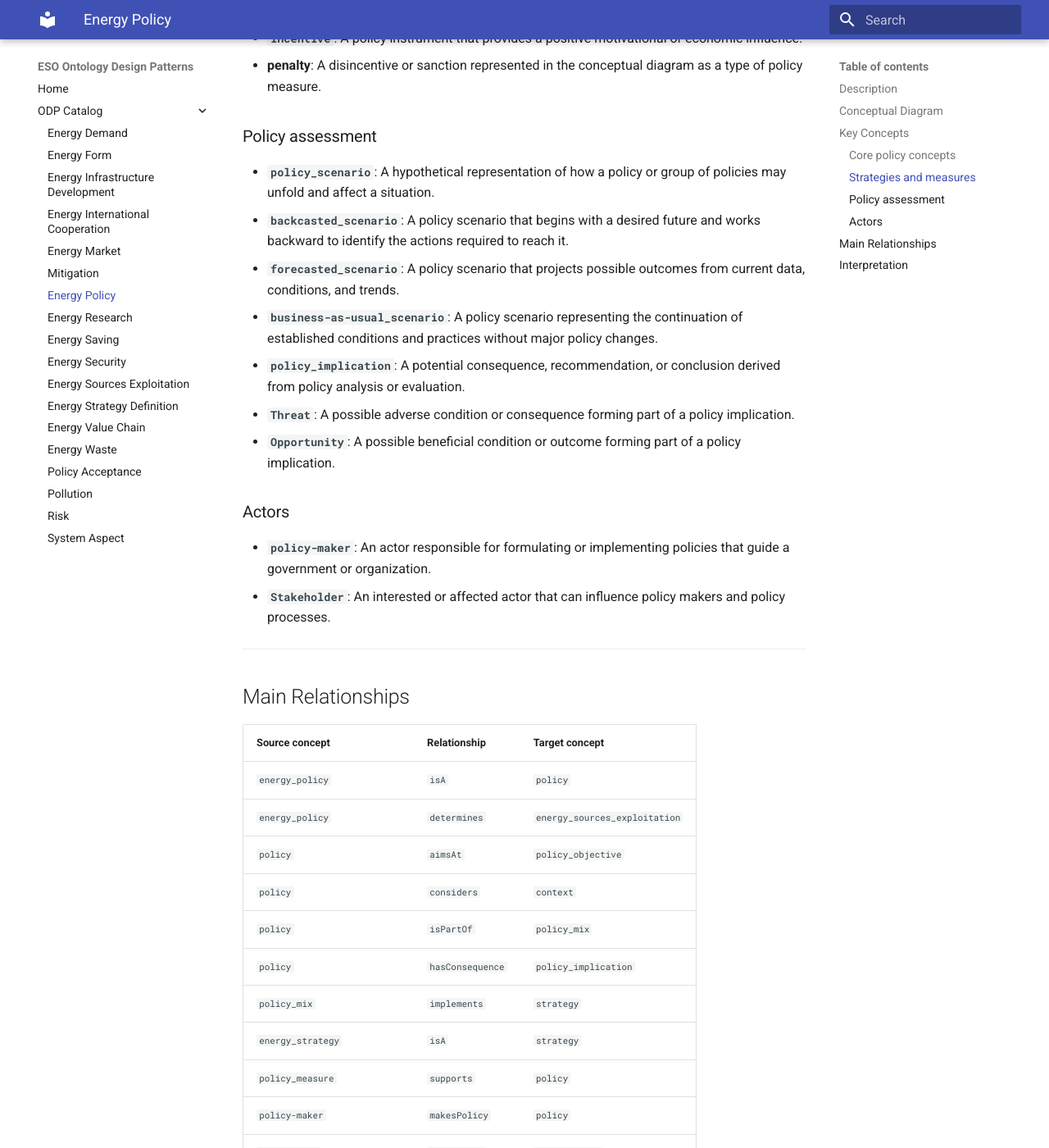
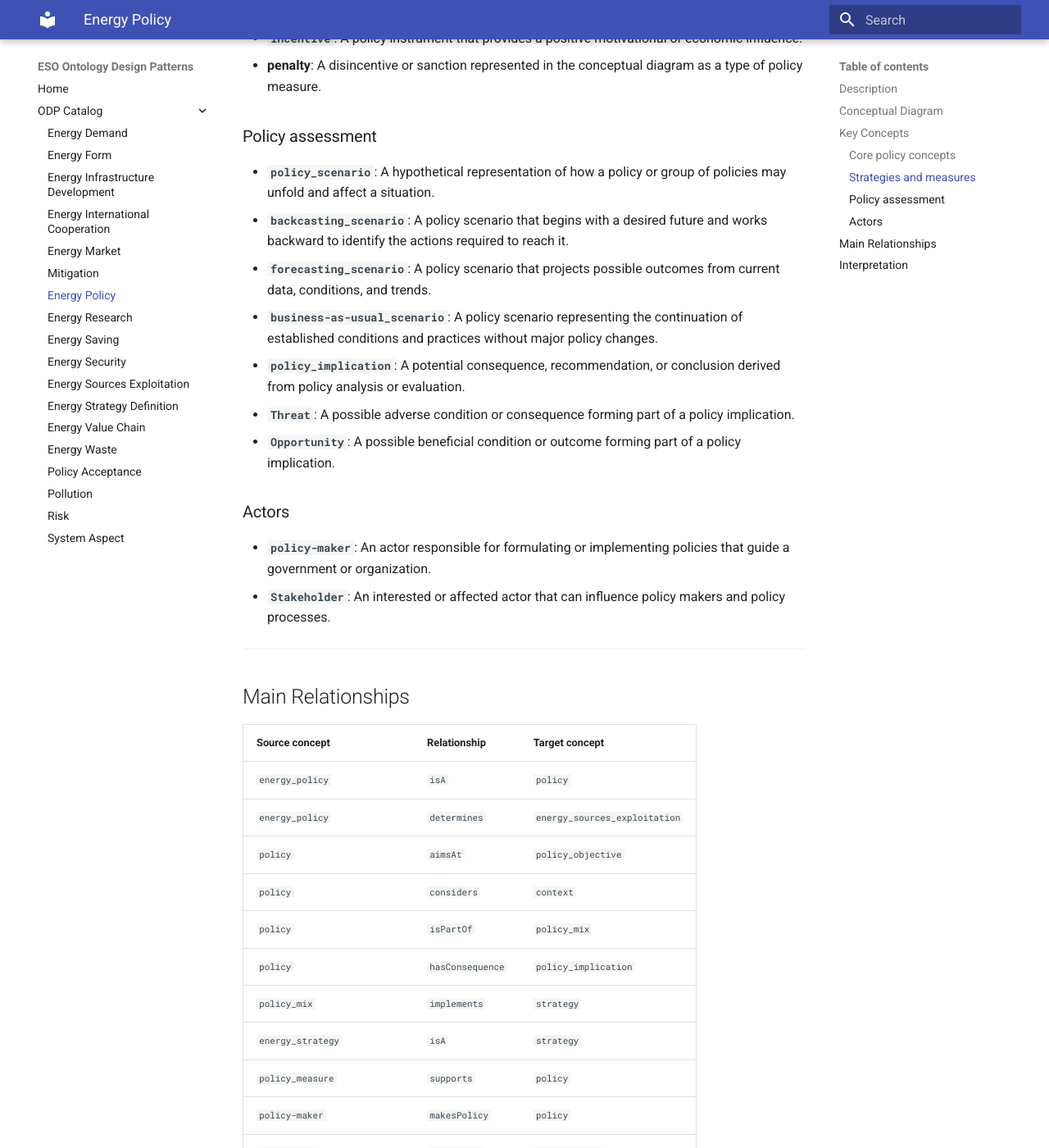
Before and after one commit to AntonioDeNicola/eso-odp-site, an MkDocs documentation site: the page built from docs/odp/energy-policy.md, in a window 1280 px wide and 1400 px high, scrolled down 1672 px. Shown: the whole window at 82% size. Built offline with MkDocs 1.6.1 and Material for MkDocs 9.7.7, drawn with Linux system fonts in a browser that asks for light colours; some of the changed text lies outside the part shown.

Commit message:
Update energy-policy.md

```diff
--- a/docs/odp/energy-policy.md
+++ b/docs/odp/energy-policy.md
@@ -36,8 +36,8 @@ By linking objectives, context, measures, strategies, scenarios, implications, a
 ### Policy assessment
 
 - **`policy_scenario`**: A hypothetical representation of how a policy or group of policies may unfold and affect a situation.
-- **`backcasted_scenario`**: A policy scenario that begins with a desired future and works backward to identify the actions required to reach it.
-- **`forecasted_scenario`**: A policy scenario that projects possible outcomes from current data, conditions, and trends.
+- **`backcasting_scenario`**: A policy scenario that begins with a desired future and works backward to identify the actions required to reach it.
+- **`forecasting_scenario`**: A policy scenario that projects possible outcomes from current data, conditions, and trends.
 - **`business-as-usual_scenario`**: A policy scenario representing the continuation of established conditions and practices without major policy changes.
 - **`policy_implication`**: A potential consequence, recommendation, or conclusion derived from policy analysis or evaluation.
 - **`Threat`**: A possible adverse condition or consequence forming part of a policy implication.
@@ -68,8 +68,8 @@ By linking objectives, context, measures, strategies, scenarios, implications, a
 | `incentive` | `isA` | `policy_instrument` |
 | `policy_implication` | `isDerivedFrom` | `policy_scenario` |
 | `policy_implication` | `consistsOf` | `Threat`, `Opportunity` |
-| `backcasted_scenario` | `isA` | `policy_scenario` |
-| `forecasted_scenario` | `isA` | `policy_scenario` |
+| `backcasting_scenario` | `isA` | `policy_scenario` |
+| `forecasting_scenario` | `isA` | `policy_scenario` |
 | `business-as-usual_scenario` | `isA` | `policy_scenario` |
 
 ---
```
